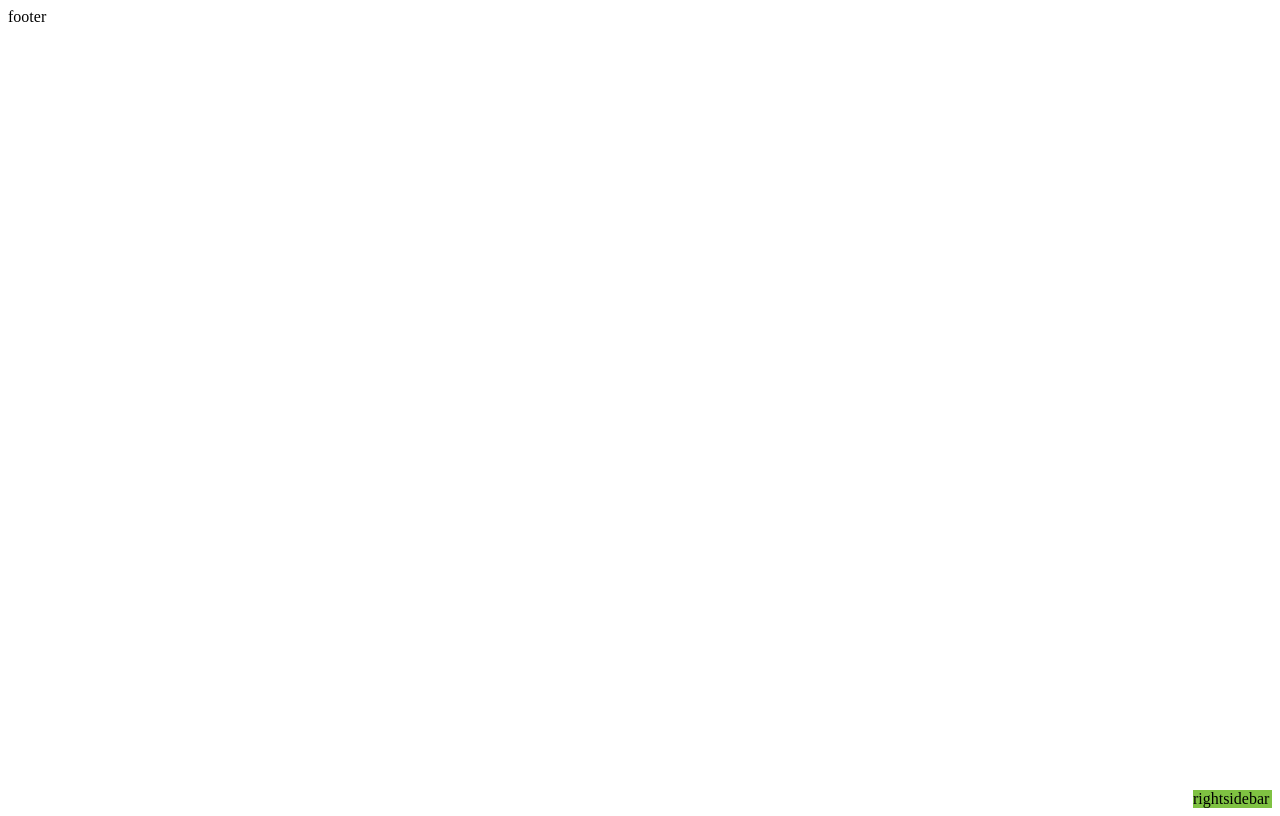
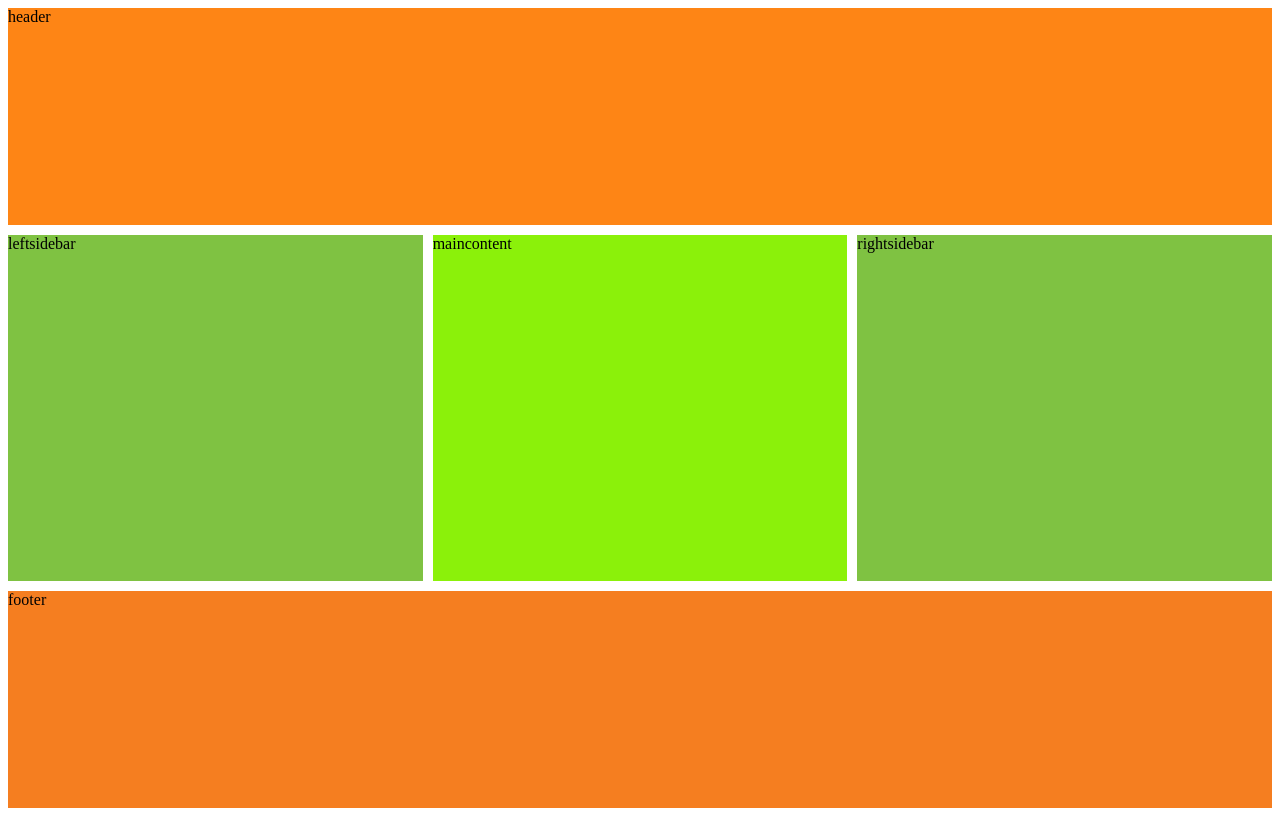
Before and after one commit to muriuki92/assignment-001-css-grid-layout, a plain HTML site: page index.html in a window 1280 px wide. Drawn offline with Linux system fonts and the light colour scheme.

Commit message:
added a style.css

```diff
--- a/index.html
+++ b/index.html
@@ -9,11 +9,11 @@
 </head>
 <body>
     <div class="container">
-        <header>header</header>
+        <nav>header</nav>
         <div id="leftsidebar">leftsidebar</div>
-        <div id="maincontent">maincontent</div>
+        <main>maincontent</main>
         <div id="rightsidebar">rightsidebar</div>
-        <div id="footer">footer</div>
+        <footer>footer</footer>
     </div>
 
 </body>
--- a/style.css
+++ b/style.css
@@ -1,26 +1,26 @@
 .container{
     display: grid;
-    height: 100vh;
-    grid-template-columns:1fr 6fr 1fr  ;
-    grid-template-rows:0.5fr 4fr 0.5fr ;
-    grid-area:
-    "header header header "
-    "Sidebar leftsidebar Maincontent rightsidebar"
-    "Sidebar footer footer footer "
+    height:100vh;
+    grid-template-columns:1fr 1fr 1fr  ;
+    grid-template-rows:0.5fr 0.8fr 0.5fr ;
+    grid-template-areas:
+    "nav nav nav "
+    "leftsidebar maincontent rightsidebar"
+    "footer footer footer"
 
     ;
-    grid-gap: 10px;
+    grid-gap: 10px
 }
-header{
+nav{
     background-color: #FE8515;
-    grid-area:header;
+    grid-area:nav;
 }
 
 #leftsidebar{
     background-color: #7FC242;
     grid-area: leftsidebar;
 }
-#maincontent{
+main{
     background-color:#8BF10A ;
     grid-area: maincontent;
 }
```
